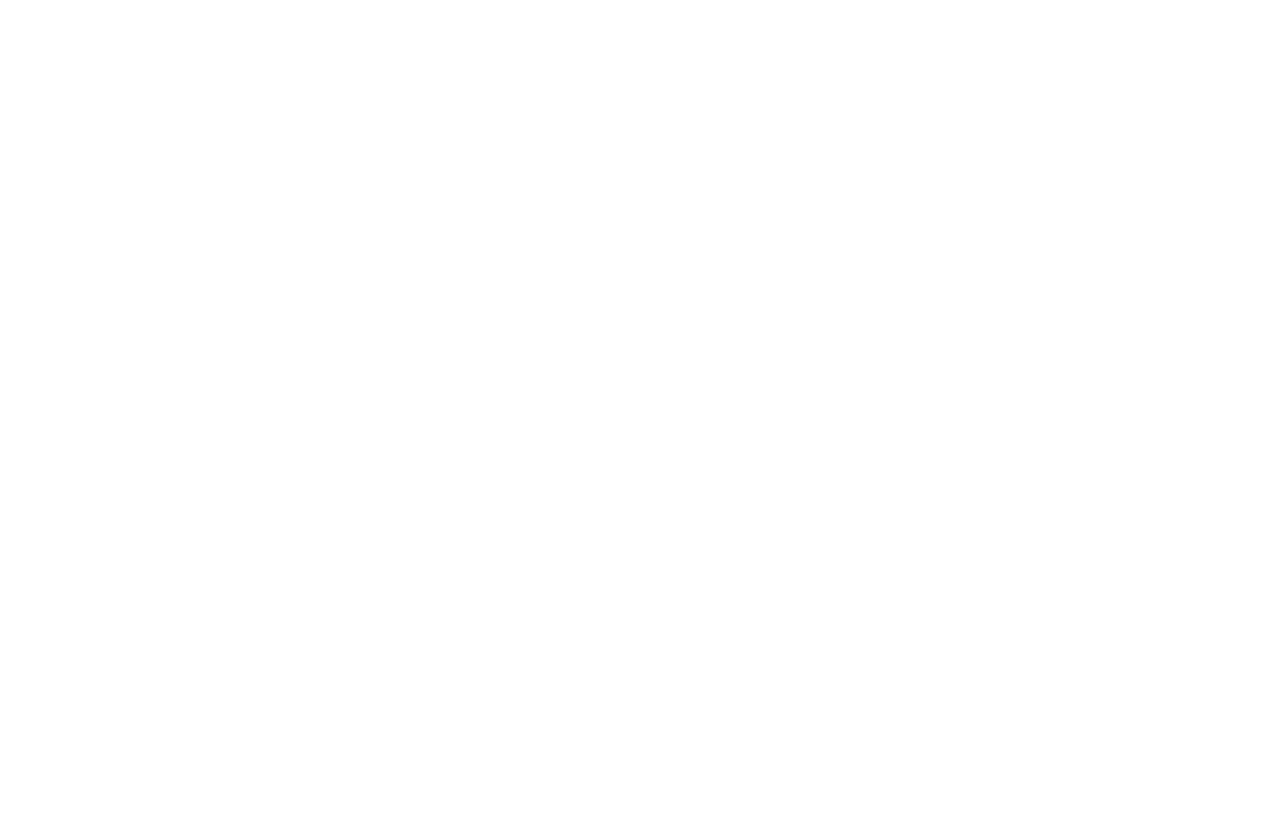
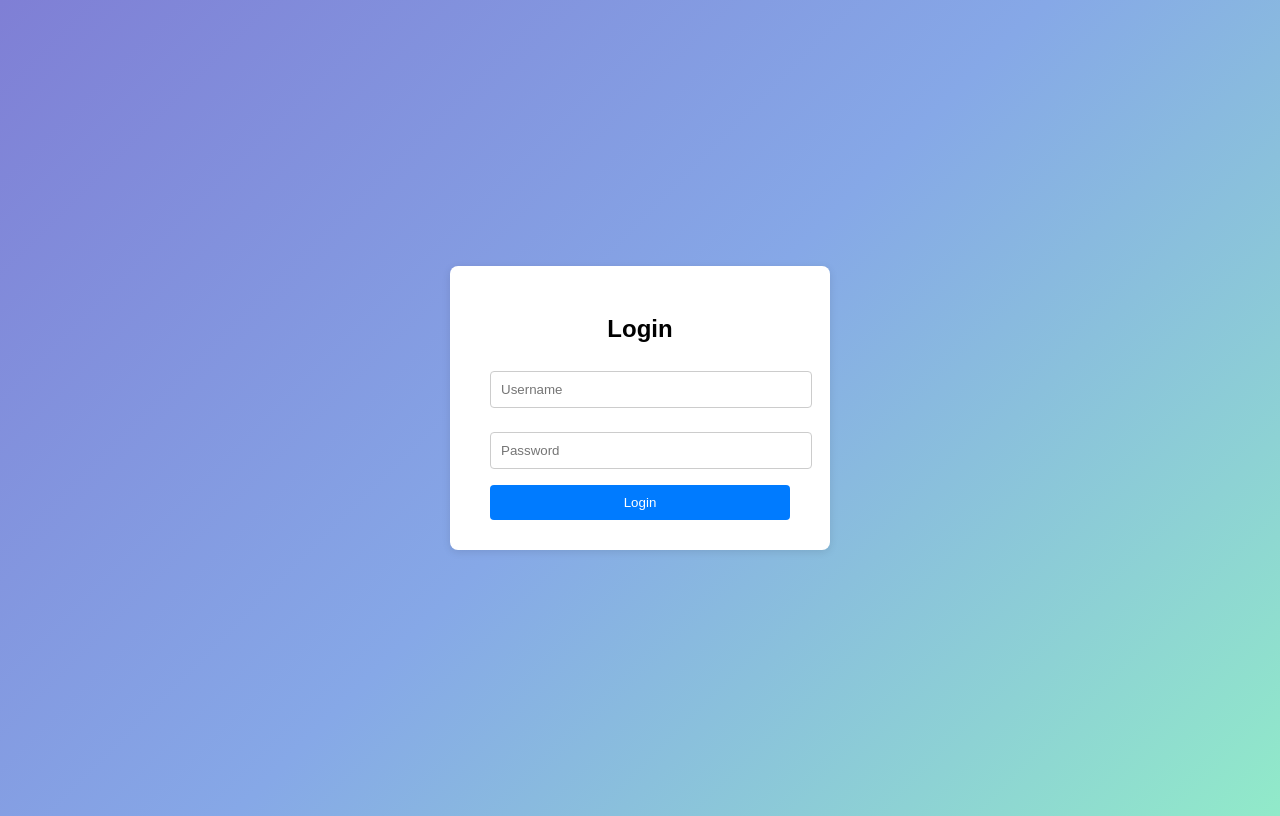
Before and after one commit to chanoo12/Finance-accounting, a plain HTML site: page login.html in a window 1280 px wide. Drawn offline with Linux system fonts and the light colour scheme.

Commit message:
Add login page and update navigation
Co-Authored-By: Dabimaruu <220807794+Dabimaruu@users.noreply.github.com>
Co-Authored-By: kiahDev <208305271+kiahdev@users.noreply.github.com>
Co-Authored-By: JEREMY BARBACENA <220809227+barbacenajeremy@users.noreply.github.com>

```diff
--- a/login.css
+++ b/login.css
@@ -0,0 +1,87 @@
+body {
+    font-family: Arial, sans-serif;
+    background: #f4f4f4;
+    display: flex;
+    height: 100vh;
+    justify-content: center;
+    align-items: center;
+}
+.login-container {
+    background: #fff;
+    padding: 30px 40px;
+    border-radius: 8px;
+    box-shadow: 0 2px 8px rgba(0,0,0,0.1);
+    width: 300px;
+}
+.login-container h2 {
+    margin-bottom: 20px;
+    text-align: center;
+}
+.login-container input[type="text"],
+.login-container input[type="password"] {
+    width: 100%;
+    padding: 10px;
+    margin: 8px 0 16px 0;
+    border: 1px solid #ccc;
+    border-radius: 4px;
+}
+.login-container button {
+    width: 100%;
+    padding: 10px;
+    background: #007bff;
+    color: #fff;
+    border: none;
+    border-radius: 4px;
+    cursor: pointer;
+}
+.login-container button:hover {
+    background: #0056b3;
+}
+.error {
+    color: red;
+    text-align: center;
+    margin-bottom: 10px;
+}body {
+    font-family: Arial, sans-serif;
+    background: linear-gradient(135deg, #7f7fd5, #86a8e7, #91eac9);
+    display: flex;
+    height: 100vh;
+    justify-content: center;
+    align-items: center;
+}
+.login-container {
+    background: #fff;
+    padding: 30px 40px;
+    border-radius: 8px;
+    box-shadow: 0 2px 8px rgba(0,0,0,0.1);
+    width: 300px;
+}
+.login-container h2 {
+    margin-bottom: 20px;
+    text-align: center;
+}
+.login-container input[type="text"],
+.login-container input[type="password"] {
+    width: 100%;
+    padding: 10px;
+    margin: 8px 0 16px 0;
+    border: 1px solid #ccc;
+    border-radius: 4px;
+}
+.login-container button {
+    width: 100%;
+    padding: 10px;
+    background: #007bff;
+    color: #fff;
+    border: none;
+    border-radius: 4px;
+    cursor: pointer;
+}
+.login-container button:hover {
+    background: #0056b3;
+}
+.error {
+    color: red;
+    text-align: center;
+    margin-bottom: 10px;
+}
--- a/login.html
+++ b/login.html
@@ -0,0 +1,20 @@
+<!DOCTYPE html>
+<html lang="en">
+<head>
+    <meta charset="UTF-8">
+    <title>Login</title>
+    <link rel="stylesheet" href="login.css">
+</head>
+<body>
+    <div class="login-container">
+        <h2>Login</h2>
+        <div id="errorMsg" class="error"></div>
+        <form id="loginForm" autocomplete="off">
+            <input type="text" id="username" placeholder="Username" required>
+            <input type="password" id="password" placeholder="Password" required>
+            <button type="submit">Login</button>
+        </form>
+    </div>
+    <script src="js/login.js"></script>
+</body>
+</html>
```
Also changed, not shown: index.html (+1 -1 lines).
